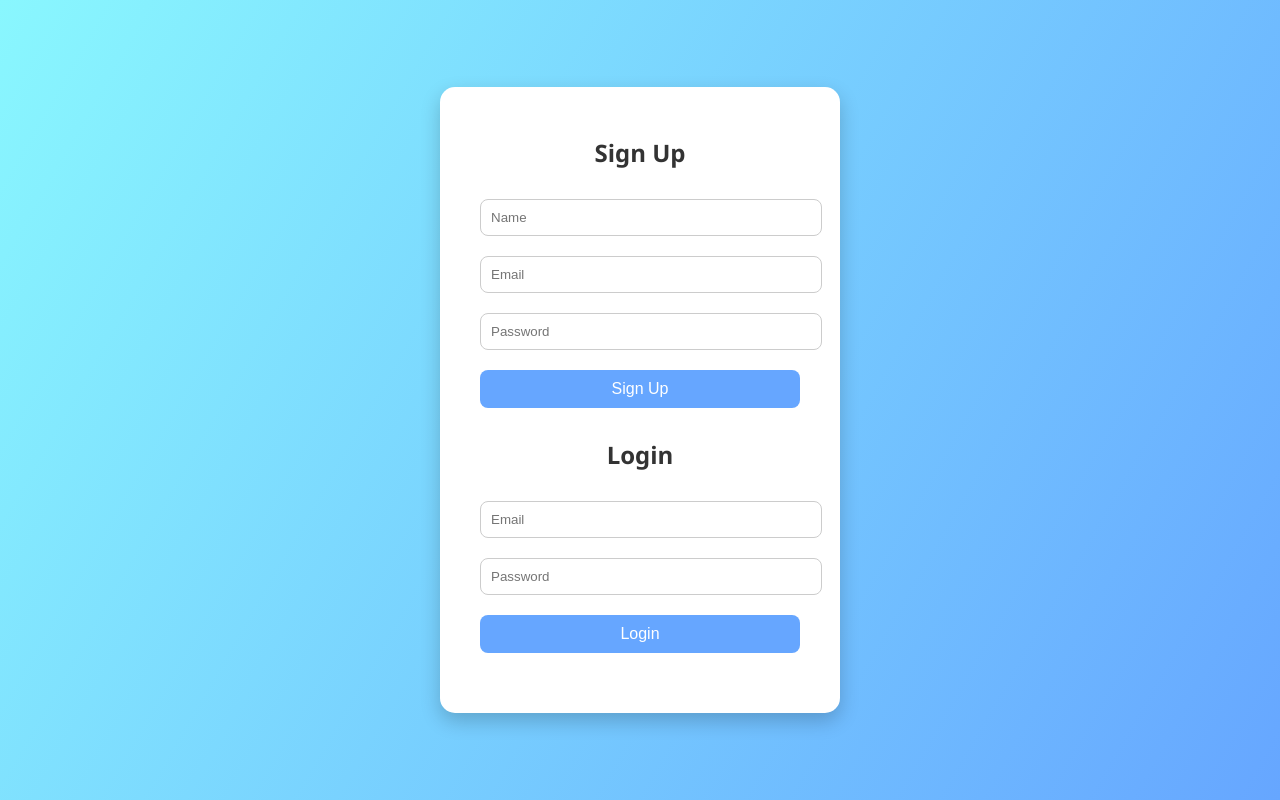
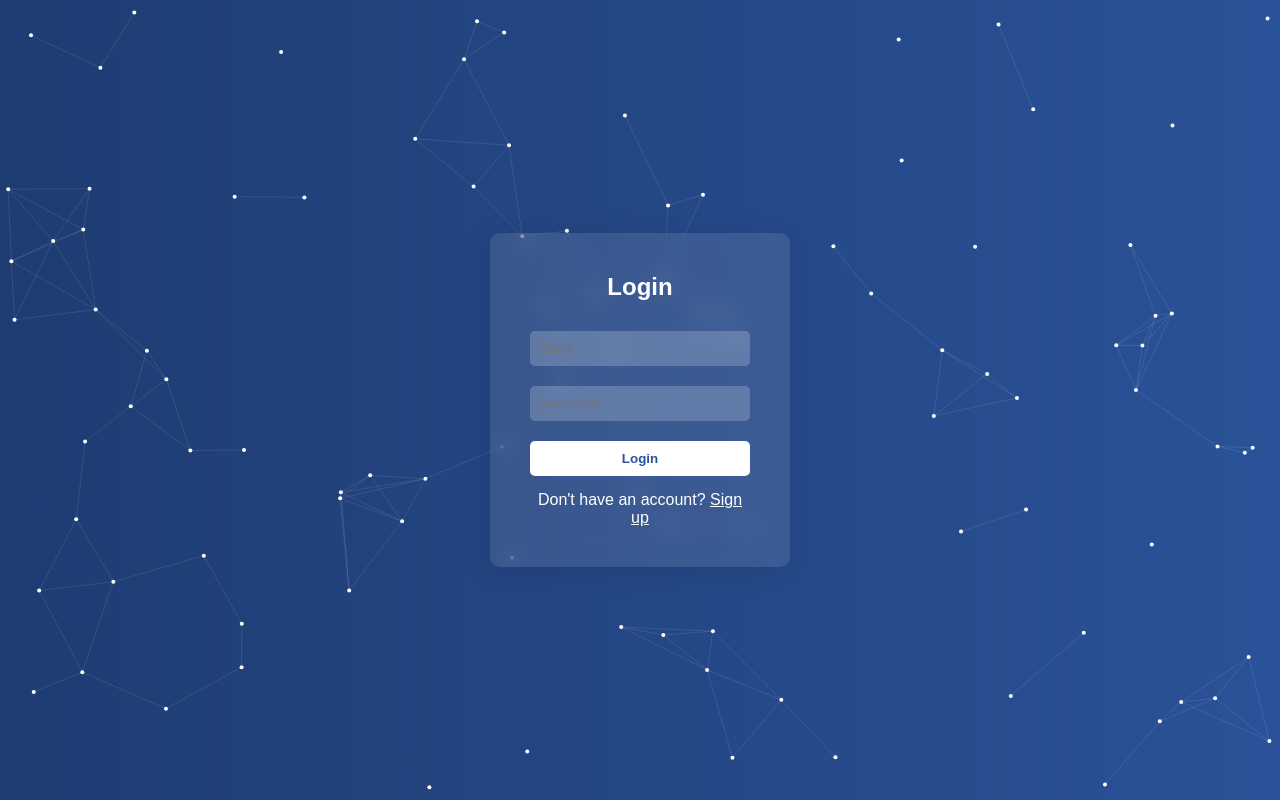
Before and after one commit to KinjalAniyaliya19/Step-Up-Shoes, a plain HTML site: page index.html in a window 1280 px wide. Drawn offline with Linux system fonts and the light colour scheme.

Commit message:
Add files via upload

```diff
--- a/index.html
+++ b/index.html
@@ -1,156 +1,204 @@
 <!DOCTYPE html>
 <html lang="en">
 <head>
-  <meta charset="UTF-8">
-  <title>Login & Sign Up</title>
+  <meta charset="UTF-8" />
+  <meta name="viewport" content="width=device-width, initial-scale=1.0" />
+  <title>Login Page</title>
   <style>
+    * {
+      box-sizing: border-box;
+      margin: 0;
+      padding: 0;
+      font-family: Arial, sans-serif;
+    }
+
     body {
-      font-family: 'Segoe UI', Tahoma, Geneva, Verdana, sans-serif;
-      background: linear-gradient(120deg, #89f7fe, #66a6ff);
+      height: 100vh;
+      background: linear-gradient(to right, #1e3c72, #2a5298);
+      overflow: hidden;
       display: flex;
       justify-content: center;
       align-items: center;
-      height: 100vh;
-      margin: 0;
     }
 
-    .container {
-      background: #fff;
-      padding: 30px 40px;
-      border-radius: 15px;
-      box-shadow: 0 8px 20px rgba(0,0,0,0.2);
-      width: 320px;
-      text-align: center;
+    .background {
+      position: absolute;
+      width: 100%;
+      height: 100%;
+      overflow: hidden;
+      z-index: 0;
     }
 
-    h2 {
-      margin-bottom: 20px;
-      color: #333;
+    .background canvas {
+      display: block;
     }
 
-    input[type="text"],
-    input[type="email"],
-    input[type="password"] {
+    .login-box {
+      position: relative;
+      z-index: 1;
+      background: rgba(255, 255, 255, 0.1);
+      padding: 40px;
+      border-radius: 10px;
+      box-shadow: 0 4px 30px rgba(0, 0, 0, 0.1);
+      backdrop-filter: blur(10px);
+      -webkit-backdrop-filter: blur(10px);
+      color: white;
+      width: 300px;
+    }
+
+    .login-box h2 {
+      text-align: center;
+      margin-bottom: 20px;
+    }
+
+    .login-box input[type="email"],
+    .login-box input[type="password"] {
       width: 100%;
       padding: 10px;
       margin: 10px 0;
-      border: 1px solid #ccc;
-      border-radius: 8px;
+      border: none;
+      border-radius: 5px;
+      background: rgba(255, 255, 255, 0.2);
+      color: white;
     }
 
-    button {
+    .login-box button {
       width: 100%;
       padding: 10px;
-      background: #66a6ff;
+      margin-top: 10px;
       border: none;
-      color: white;
-      font-size: 16px;
-      border-radius: 8px;
+      border-radius: 5px;
+      background-color: white;
+      color: #2a5298;
+      font-weight: bold;
       cursor: pointer;
-      margin-top: 10px;
     }
 
-    button:hover {
-      background: #557edb;
+    .login-box p {
+      text-align: center;
+      margin-top: 15px;
     }
 
-    .error {
-      color: #d9534f;
-      font-size: 14px;
-      margin-top: 10px;
+    .login-box a {
+      color: #fff;
+      text-decoration: underline;
+    }
+  </style>
+  <script type="module">
+    // Import the functions you need from the SDKs you need
+    import { initializeApp } from "https://www.gstatic.com/firebasejs/11.6.0/firebase-app.js";
+    // TODO: Add SDKs for Firebase products that you want to use
+    // https://firebase.google.com/docs/web/setup#available-libraries
+
+    // Your web app's Firebase configuration
+    const firebaseConfig = {
+      apiKey: "AIzaSyACzg-xAvTPfF1WpSrV5iXC7hL0FqWwMm4",
+      authDomain: "buynow-78115.firebaseapp.com",
+      projectId: "buynow-78115",
+      storageBucket: "buynow-78115.firebasestorage.app",
+      messagingSenderId: "57098564670",
+      appId: "1:57098564670:web:cff10b4ea8d584226b8d6f"
+    };
+
+    // Initialize Firebase
+    const app = initializeApp(firebaseConfig);
+  </script>
+</head>
+<body>
+  <div class="background">
+    <canvas id="backgroundCanvas"></canvas>
+  </div>
+  <div class="login-box">
+    <h2>Login</h2>
+    <input type="email" id="email" placeholder="Email" />
+    <input type="password" id="password" placeholder="Password" />
+    <button onclick="handleLogin()">Login</button>
+    <p>Don't have an account? <a href="#">Sign up</a></p>
+  </div>
+
+  <script>
+    function handleLogin() {
+      const email = document.getElementById("email").value;
+      const password = document.getElementById("password").value;
+
+      if (email && password) {
+        alert("Login Successfully!");
+      } else {
+        alert("Please enter both email and password.");
+      }
     }
 
-    .section {
-      margin-bottom: 30px;
+    const canvas = document.getElementById("backgroundCanvas");
+    const ctx = canvas.getContext("2d");
+    let width, height;
+    let dots = [];
+
+    function resize() {
+      width = canvas.width = window.innerWidth;
+      height = canvas.height = window.innerHeight;
     }
 
-    #status {
-      margin-top: 15px;
-      color: #d9534f;
-      font-weight: bold;
-    }
-  </style>
-</head>
-<body>
+    window.addEventListener("resize", resize);
+    resize();
 
-  <div class="container">
-    <div class="section">
-      <h2>Sign Up</h2>
-      <input type="text" id="signup-name" placeholder="Name">
-      <input type="email" id="signup-email" placeholder="Email">
-      <input type="password" id="signup-password" placeholder="Password">
-      <button onclick="signUp()">Sign Up</button>
-    </div>
-
-    <div class="section">
-      <h2>Login</h2>
-      <input type="email" id="login-email" placeholder="Email">
-      <input type="password" id="login-password" placeholder="Password">
-      <button onclick="login()">Login</button>
-    </div>
-
-    <div id="status"></div>
-  </div>
-
-  <script type="module">
-    import { initializeApp } from "https://www.gstatic.com/firebasejs/11.6.0/firebase-app.js";
-    import { getAuth, createUserWithEmailAndPassword, signInWithEmailAndPassword } from "https://www.gstatic.com/firebasejs/11.6.0/firebase-auth.js";
-    import { getFirestore, doc, setDoc } from "https://www.gstatic.com/firebasejs/11.6.0/firebase-firestore.js";
-
-    const firebaseConfig = {
-      apiKey: "AIzaSyBh_gFgcb_5EO_fuCcEeIMCxFCwJWG5wco",
-      authDomain: "loginpage-d8291.firebaseapp.com",
-      projectId: "loginpage-d8291",
-      storageBucket: "loginpage-d8291.firebasestorage.app",
-      messagingSenderId: "492842162594",
-      appId: "1:492842162594:web:8fff0140fa2f4cd3fe3afb"
-    };
-
-    const app = initializeApp(firebaseConfig);
-    const auth = getAuth(app);
-    const db = getFirestore(app);
-
-    window.signUp = async () => {
-      const name = document.getElementById("signup-name").value.trim();
-      const email = document.getElementById("signup-email").value.trim();
-      const password = document.getElementById("signup-password").value;
-
-      if (!name || !email || !password) {
-        document.getElementById("status").innerText = "Please fill all signup fields.";
-        return;
+    class Dot {
+      constructor() {
+        this.x = Math.random() * width;
+        this.y = Math.random() * height;
+        this.vx = (Math.random() - 0.5) * 0.5;
+        this.vy = (Math.random() - 0.5) * 0.5;
+        this.radius = 2;
       }
 
-      try {
-        const userCredential = await createUserWithEmailAndPassword(auth, email, password);
-        const user = userCredential.user;
-        await setDoc(doc(db, "users", user.uid), { name, email });
-        document.getElementById("status").style.color = "green";
-        document.getElementById("status").innerText = "Signup successful!";
-      } catch (e) {
-        document.getElementById("status").style.color = "red";
-        document.getElementById("status").innerText = e.message;
-      }
-    };
+      move() {
+        this.x += this.vx;
+        this.y += this.vy;
 
-    window.login = async () => {
-      const email = document.getElementById("login-email").value.trim();
-      const password = document.getElementById("login-password").value;
-
-      if (!email || !password) {
-        document.getElementById("status").innerText = "Please fill in both login fields.";
-        return;
+        if (this.x < 0 || this.x > width) this.vx *= -1;
+        if (this.y < 0 || this.y > height) this.vy *= -1;
       }
 
-      try {
-        await signInWithEmailAndPassword(auth, email, password);
-        document.getElementById("status").style.color = "green";
-        document.getElementById("status").innerText = "Login successful!";
-      } catch (e) {
-        document.getElementById("status").style.color = "red";
-        document.getElementById("status").innerText = e.message;
+      draw() {
+        ctx.beginPath();
+        ctx.arc(this.x, this.y, this.radius, 0, Math.PI * 2);
+        ctx.fillStyle = "white";
+        ctx.fill();
       }
-    };
+    }
+
+    function connectDots() {
+      for (let i = 0; i < dots.length; i++) {
+        for (let j = i + 1; j < dots.length; j++) {
+          const dx = dots[i].x - dots[j].x;
+          const dy = dots[i].y - dots[j].y;
+          const distance = Math.sqrt(dx * dx + dy * dy);
+
+          if (distance < 100) {
+            ctx.beginPath();
+            ctx.moveTo(dots[i].x, dots[i].y);
+            ctx.lineTo(dots[j].x, dots[j].y);
+            ctx.strokeStyle = "rgba(255,255,255,0.1)";
+            ctx.stroke();
+          }
+        }
+      }
+    }
+
+    function animate() {
+      ctx.clearRect(0, 0, width, height);
+      dots.forEach(dot => {
+        dot.move();
+        dot.draw();
+      });
+      connectDots();
+      requestAnimationFrame(animate);
+    }
+
+    for (let i = 0; i < 100; i++) {
+      dots.push(new Dot());
+    }
+
+    animate();
   </script>
-
 </body>
 </html>
```
